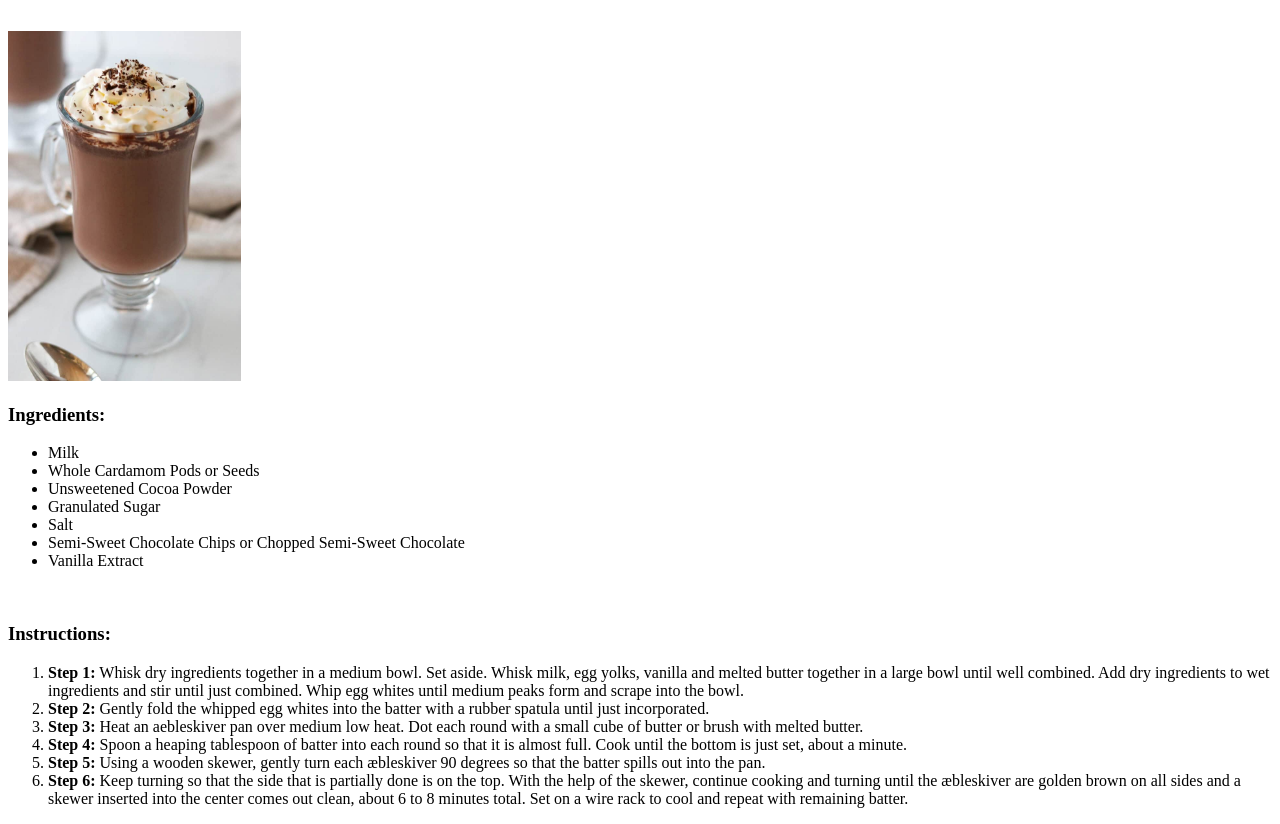
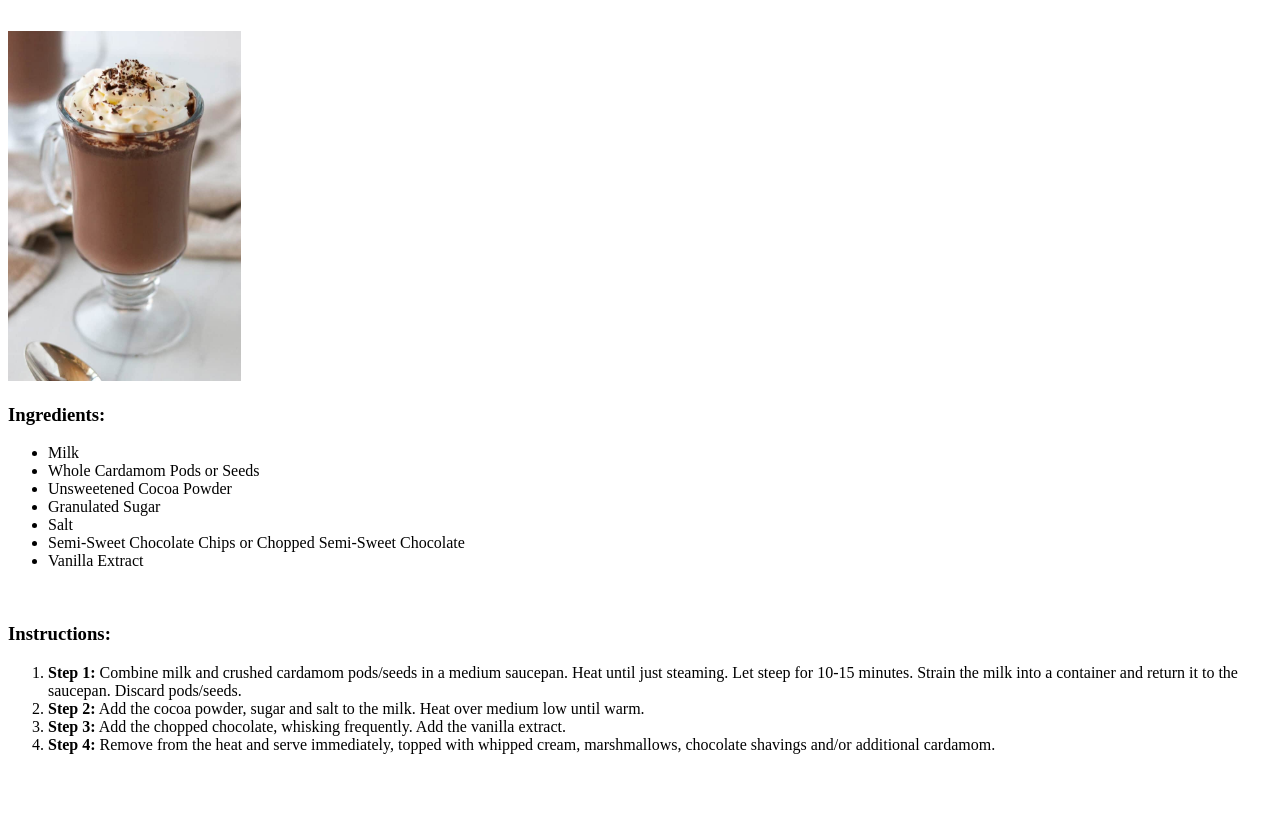
Before and after one commit to miguelangel-code/odin-recipes, a plain HTML site: page recipes/cardamom-chocolate.html in a window 1280 px wide. Shown: the part 166-990 px from the top of the page. After the commit the page ends 936 px from the top, so only its background shows below. Drawn offline with Linux system fonts and the light colour scheme.

Commit message:
Change instructions for the cardamon hot chocolate recipe

```diff
--- a/recipes/cardamom-chocolate.html
+++ b/recipes/cardamom-chocolate.html
@@ -21,12 +21,10 @@
 	</ul>
 	<br><h3>Instructions:</h3>
 	<ol>
-		<li><strong>Step 1:</strong> Whisk dry ingredients together in a medium bowl. Set aside. Whisk milk, egg yolks, vanilla and melted butter together in a large bowl until well combined. Add dry ingredients to wet ingredients and stir until just combined. Whip egg whites until medium peaks form and scrape into the bowl.</li>
-		<li><strong>Step 2:</strong> Gently fold the whipped egg whites into the batter with a rubber spatula until just incorporated.</li>
-		<li><strong>Step 3:</strong> Heat an aebleskiver pan over medium low heat. Dot each round with a small cube of butter or brush with melted butter.</li>
-		<li><strong>Step 4:</strong> Spoon a heaping tablespoon of batter into each round so that it is almost full. Cook until the bottom is just set, about a minute.</li>
-		<li><strong>Step 5:</strong> Using a wooden skewer, gently turn each æbleskiver 90 degrees so that the batter spills out into the pan.</li>
-		<li><strong>Step 6:</strong> Keep turning so that the side that is partially done is on the top. With the help of the skewer, continue cooking and turning until the æbleskiver are golden brown on all sides and a skewer inserted into the center comes out clean, about 6 to 8 minutes total. Set on a wire rack to cool and repeat with remaining batter.</li>
+		<li><strong>Step 1:</strong> Combine milk and crushed cardamom pods/seeds in a medium saucepan. Heat until just steaming. Let steep for 10-15 minutes. Strain the milk into a container and return it to the saucepan. Discard pods/seeds.</li>
+		<li><strong>Step 2:</strong> Add the cocoa powder, sugar and salt to the milk. Heat over medium low until warm.</li>
+		<li><strong>Step 3:</strong> Add the chopped chocolate, whisking frequently. Add the vanilla extract.</li>
+		<li><strong>Step 4:</strong> Remove from the heat and serve immediately, topped with whipped cream, marshmallows, chocolate shavings and/or additional cardamom.</li>
 	</ol>
 </body>
 </html>
```
